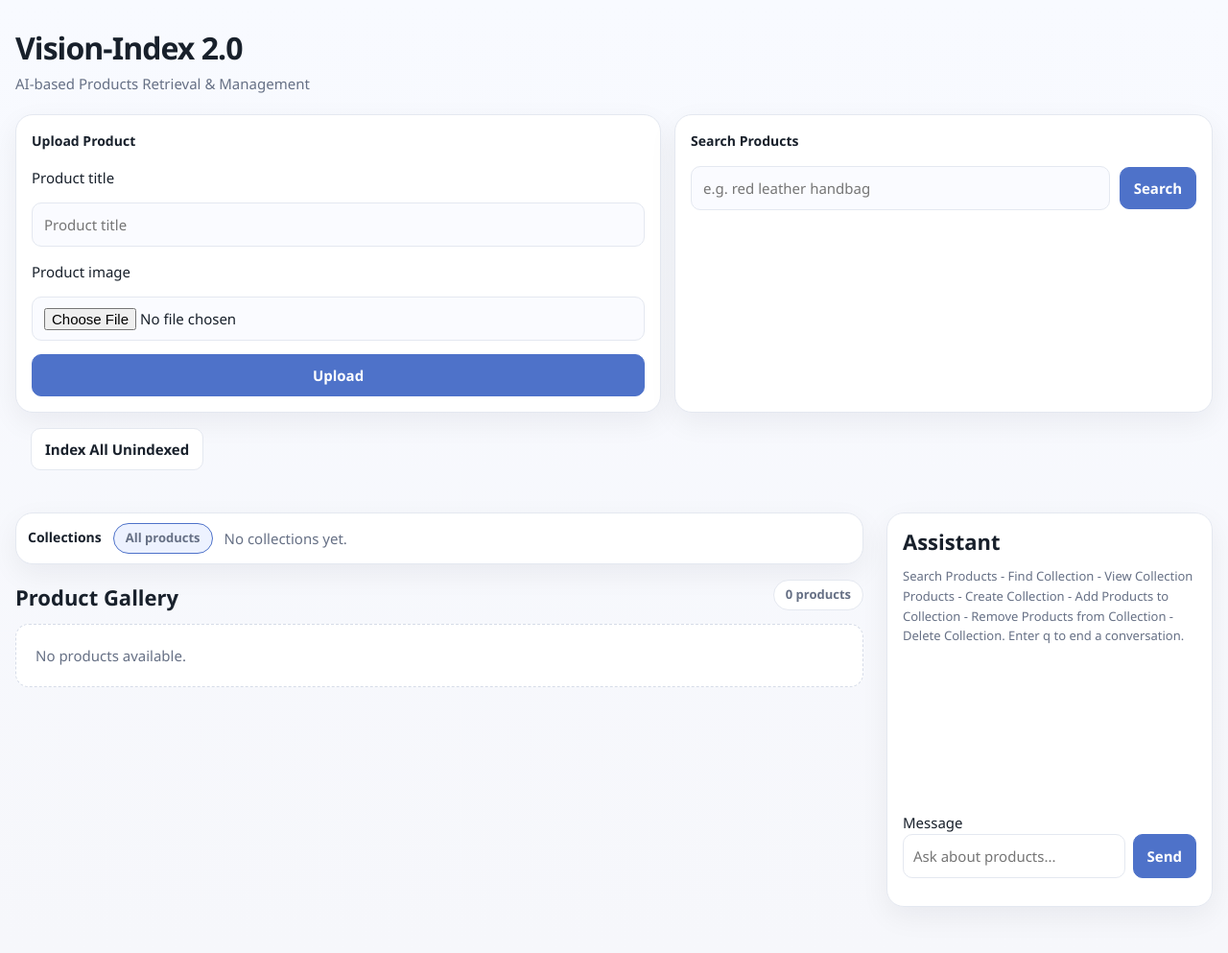
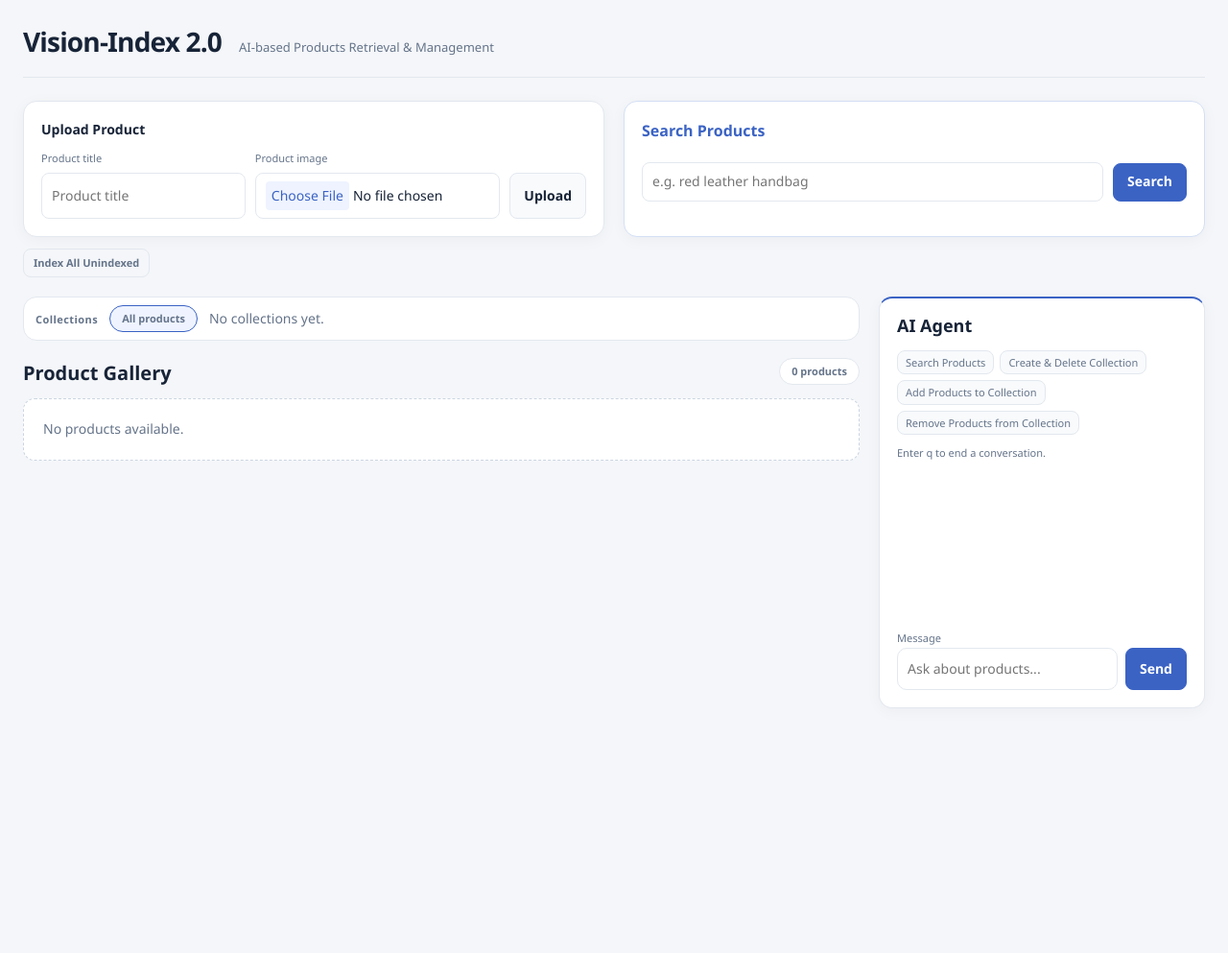
Before and after one commit to wyjxx/vision-index, a FastAPI app: page / in a window 1280 px wide. Shown: the whole page at 96% size. After the commit the page ends 738 px from the top, so only its background shows below. Run offline with FastAPI, Linux system fonts and the light colour scheme; data that the repository does not hold is empty.

Commit message:
optimize web interface looking

```diff
--- a/app/static/style.css
+++ b/app/static/style.css
@@ -1,24 +1,24 @@
 :root {
-    --bg: #f6f7fb;
+    --bg: #f4f6f9;
     --panel: #ffffff;
-    --panel-muted: #fafbff;
-    --border: #e4e8f0;
-    --border-strong: #d6dce8;
-    --text: #18202b;
-    --text-muted: #667085;
-    --primary: #4e72c9;
-    --primary-hover: #4264b4;
-    --primary-soft: #edf2ff;
+    --panel-muted: #f8fafc;
+    --border: #e3e8ef;
+    --border-strong: #cbd5e1;
+    --text: #172337;
+    --text-muted: #65748a;
+    --primary: #3b63c4;
+    --primary-hover: #2e50aa;
+    --primary-soft: #eef3ff;
     --success-bg: #eaf7ef;
     --success-text: #1d6b3c;
     --warning-bg: #fff5e8;
     --warning-text: #9a5b00;
     --danger-bg: #fff0ee;
     --danger-text: #b9382f;
-    --shadow: 0 10px 30px rgba(15, 23, 42, 0.06);
-    --radius-lg: 18px;
-    --radius-md: 14px;
-    --radius-sm: 10px;
+    --shadow: 0 3px 16px rgba(23, 35, 55, 0.04);
+    --radius-lg: 14px;
+    --radius-md: 12px;
+    --radius-sm: 8px;
 }
 
 *,
@@ -29,9 +29,9 @@
 
 body {
     margin: 0;
-    background: linear-gradient(180deg, #f8faff 0%, var(--bg) 100%);
+    background: var(--bg);
     color: var(--text);
-    font: 400 15px/1.6 "Segoe UI", "Helvetica Neue", Arial, sans-serif;
+    font: 400 14px/1.6 "Segoe UI", "Helvetica Neue", Arial, sans-serif;
 }
 
 img {
@@ -45,35 +45,42 @@ input {
 }
 
 .page {
-    width: min(1360px, calc(100% - 32px));
+    width: min(1440px, calc(100% - 48px));
     margin: 0 auto;
-    padding: 32px 0 48px;
+    padding: 28px 0 48px;
 }
 
 .page-header {
-    margin-bottom: 20px;
+    display: flex;
+    align-items: baseline;
+    flex-wrap: wrap;
+    gap: 8px 18px;
+    margin-bottom: 24px;
+    padding-bottom: 20px;
+    border-bottom: 1px solid var(--border);
 }
 
 h1 {
     margin: 0;
-    font-size: 32px;
+    font-size: 28px;
     line-height: 1.1;
     letter-spacing: -0.03em;
 }
 
 .page-subtitle {
-    margin: 8px 0 0;
+    margin: 0;
+    font-size: 13px;
     color: var(--text-muted);
 }
 
 h2 {
     margin: 0;
-    font-size: 22px;
+    font-size: 20px;
     line-height: 1.2;
 }
 
 .section-block {
-    margin-top: 28px;
+    margin-top: 20px;
 }
 
 .section-heading {
@@ -92,13 +99,13 @@ h2 {
 .section-chip {
     display: inline-flex;
     align-items: center;
-    min-height: 32px;
+    min-height: 28px;
     padding: 0 12px;
     border: 1px solid var(--border);
     border-radius: 999px;
     background: var(--panel);
     color: var(--text-muted);
-    font-size: 13px;
+    font-size: 11px;
     font-weight: 600;
 }
 
@@ -113,8 +120,8 @@ h2 {
 
 .topbar {
     display: grid;
-    grid-template-columns: minmax(0, 1.2fr) minmax(320px, 1fr);
-    gap: 14px;
+    grid-template-columns: minmax(380px, 1fr) minmax(0, 1fr);
+    gap: 20px;
     align-items: stretch;
 }
 
@@ -132,14 +139,29 @@ h2 {
     gap: 12px;
     align-items: center;
     margin: 0;
-    padding: 16px;
+    padding: 12px 0 0;
 }
+
+.inline-form .button { min-height: 30px; padding: 0 10px; color: var(--text-muted); font-size: 11px; background: transparent; }
 
 .topbar-card {
     display: grid;
-    gap: 14px;
-    padding: 16px;
+    gap: 10px;
+    min-width: 0;
+    padding: 18px;
 }
+
+.upload-form { grid-template-columns: minmax(0, 1fr) minmax(0, 1.2fr) auto; gap: 6px 10px; }
+.upload-form .form-copy { grid-column: 1 / -1; margin-bottom: 4px; }
+.upload-form label { font-size: 11px; color: var(--text-muted); }
+.upload-form label[for="product-title"] { grid-column: 1; grid-row: 2; }
+.upload-form label[for="product-image"] { grid-column: 2; grid-row: 2; }
+.upload-form #product-title { grid-column: 1; grid-row: 3; }
+.upload-form #product-image { grid-column: 2; grid-row: 3; }
+.upload-form button { grid-column: 3; grid-row: 3; }
+.upload-form .button-primary { background: var(--panel-muted); border-color: var(--border); color: var(--text); }
+.upload-form .button-primary:hover { background: #eef2f7; border-color: var(--border-strong); }
+.upload-form input::file-selector-button { padding: 4px 6px; border: 0; border-radius: 4px; background: var(--primary-soft); color: var(--primary); font: inherit; }
 
 .topbar-card-wide {
     align-content: start;
@@ -147,7 +169,7 @@ h2 {
 
 .form-copy {
     display: grid;
-    min-width: 170px;
+    min-width: 0;
 }
 
 .form-label {
@@ -164,11 +186,13 @@ h2 {
 .upload-form input[type="text"],
 .search-form input[type="text"] {
     flex: 1 1 220px;
-    min-height: 44px;
-    padding: 10px 12px;
+    width: 100%;
+    min-width: 0;
+    min-height: 40px;
+    padding: 8px 10px;
     border: 1px solid var(--border);
     border-radius: var(--radius-sm);
-    background: var(--panel-muted);
+    background: var(--panel);
     color: var(--text);
 }
 
@@ -186,7 +210,12 @@ h2 {
 
 .search-form {
     align-content: start;
+    border-color: #d4dff5;
 }
+
+.search-form .form-label { color: var(--primary); font-size: 16px; }
+.search-form .search-input-group { margin-top: 10px; }
+input:focus-visible, button:focus-visible, a:focus-visible { outline: 2px solid var(--primary); outline-offset: 3px; }
 
 .search-input-group {
     display: flex;
@@ -199,7 +228,7 @@ h2 {
 }
 
 .button {
-    min-height: 44px;
+    min-height: 40px;
     padding: 0 14px;
     border: 1px solid var(--border);
     border-radius: var(--radius-sm);
@@ -459,11 +494,11 @@ h2 {
 .workspace {
     display: grid;
     grid-template-columns: minmax(0, 1fr) 340px;
-    gap: 24px;
+    gap: 20px;
     align-items: start;
 }
-.collection-bar { display: flex; align-items: center; gap: 12px; padding: 10px 12px; margin-bottom: 16px; }
-.collection-bar h2 { flex-shrink: 0; font-size: 14px; white-space: nowrap; }
+.collection-bar { display: flex; align-items: center; gap: 12px; padding: 8px 12px; margin-bottom: 18px; box-shadow: none; }
+.collection-bar h2 { flex-shrink: 0; color: var(--text-muted); font-size: 11px; letter-spacing: 0.04em; white-space: nowrap; }
 .collection-bar > a { flex-shrink: 0; margin: 0; text-decoration: none; white-space: nowrap; }
 .collection-folder { text-decoration: none; color: inherit; }
 .collection-folder:hover, [data-collection-id][aria-current="page"] { border-color: var(--primary); background: var(--primary-soft); }
@@ -491,10 +526,30 @@ h2 {
 .folder-copy { display: flex; align-items: center; gap: 6px; min-width: 0; }
 .folder-copy strong { max-width: 140px; font-size: 13px; color: var(--text); overflow: hidden; text-overflow: ellipsis; white-space: nowrap; }
 .folder-copy span { flex-shrink: 0; font-size: 12px; white-space: nowrap; }
-.agent-chat { position: sticky; top: 16px; margin-top: 28px; padding: 16px; }
-.chat-messages { max-height: 55vh; min-height: 140px; overflow-y: auto; margin: 16px 0; }
-.chat-message { white-space: pre-wrap; overflow-wrap: anywhere; padding: 10px; border-radius: 10px; background: var(--panel-muted); }
-.chat-message.you { background: var(--primary-soft); }
+.agent-chat { display: flex; flex-direction: column; position: sticky; top: 16px; margin-top: 20px; padding: 18px; max-height: calc(100dvh - 32px); border-top: 2px solid var(--primary); }
+.agent-chat h2 { font-size: 18px; }
+.agent-chat > .form-hint { margin: 10px 0 0; font-size: 11px; }
+.agent-chat label { color: var(--text-muted); font-size: 11px; }
+#chat-status:empty, #collection-status:empty { display: none; }
+.agent-capabilities {
+    display: flex;
+    flex-wrap: wrap;
+    gap: 6px;
+    margin-top: 14px;
+}
+.agent-capabilities span {
+    padding: 4px 8px;
+    border: 1px solid var(--border);
+    border-radius: 8px;
+    background: var(--panel-muted);
+    color: var(--text-muted);
+    font-size: 11px;
+    line-height: 1.4;
+}
+.chat-messages { flex: 1; max-height: 48vh; min-height: 140px; overflow-y: auto; margin: 16px 0; }
+.chat-message { white-space: pre-wrap; overflow-wrap: anywhere; padding: 12px; border-radius: 10px; background: var(--panel-muted); font-size: 13px; line-height: 1.65; }
+.chat-message.you { margin-left: 18px; background: var(--primary-soft); }
+.chat-message.error { color: var(--danger-text); background: var(--danger-bg); }
 .chat-controls { display: flex; gap: 8px; }
 .chat-controls input { min-width: 0; width: 100%; padding: 10px; border: 1px solid var(--border); border-radius: 10px; }
 .chat-controls button:disabled { opacity: 0.6; cursor: wait; }
--- a/app/templates/dashboard.html
+++ b/app/templates/dashboard.html
@@ -118,8 +118,14 @@
             <p id="collection-status" class="form-hint" role="status"></p>
         </section>
         <aside class="agent-chat card-surface" aria-labelledby="chat-title">
-            <h2 id="chat-title">Assistant</h2>
-            <p class="form-hint">Search Products - Find Collection - View Collection Products - Create Collection - Add Products to Collection - Remove Products from Collection - Delete Collection. Enter q to end a conversation.</p>
+            <h2 id="chat-title">AI Agent</h2>
+            <div class="agent-capabilities" aria-label="Agent tools">
+                <span>Search Products</span>
+                <span>Create & Delete Collection</span>
+                <span>Add Products to Collection</span>
+                <span>Remove Products from Collection</span>
+            </div>
+            <p class="form-hint">Enter q to end a conversation.</p>
             <div id="chat-messages" class="chat-messages" role="log" aria-live="polite"></div>
             <form id="chat-form">
                 <label for="chat-input">Message</label>
```
Also changed, not shown: other parts of app/static/style.css (+20 -11 lines).
